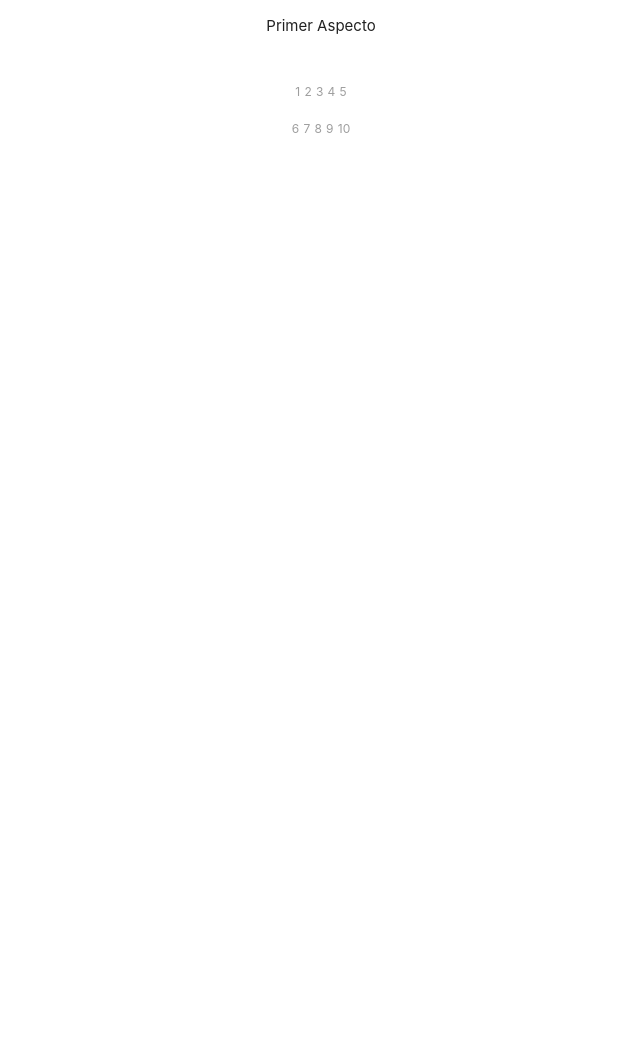
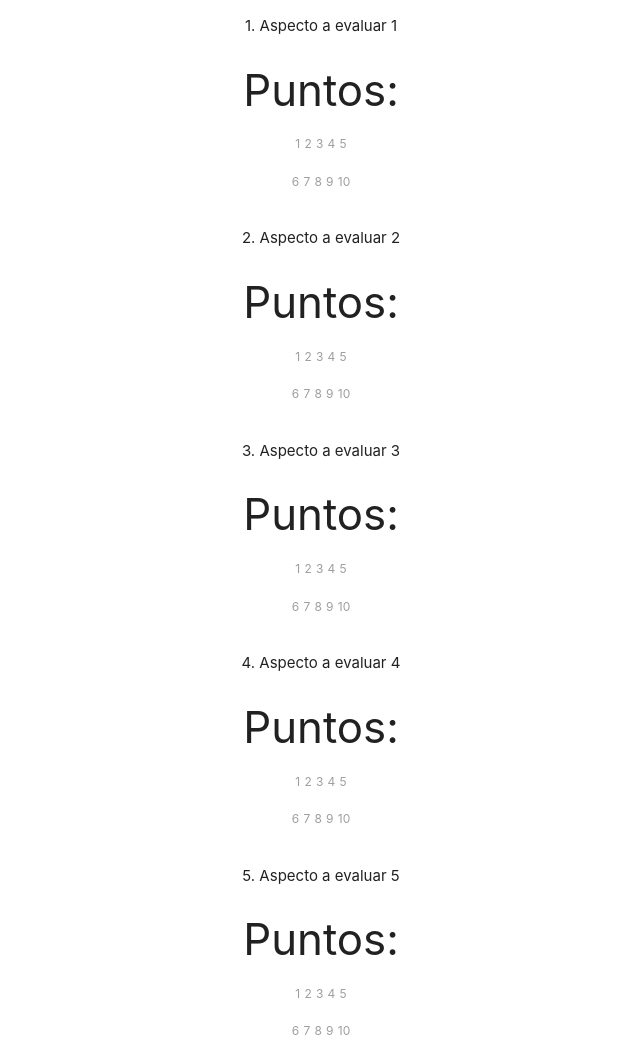
Before and after one commit to LuisPaGarcia/votos, a plain HTML site: page experimento.html in a window 1280 px wide. Shown: the top 1060 px of the page, without its empty margins (319-959 px from the left). Before the commit the page ends 800 px from the top, so only its background shows below. Drawn offline with nearby package versions, Linux system fonts and the light colour scheme.

Commit message:
Adding dynamic forms with radio buttons

```diff
--- a/app.js
+++ b/app.js
@@ -93,31 +93,31 @@ app.controller('mainCont', ( $scope )=>{
     $scope.experimentos = [
         {
             id: 1,
-            titulo: 'Titulo 1',
+            titulo: 'Aspecto a evaluar 1',
             descripcion:'El primer experimento',
             revisado: true
         },
         {
             id: 2,
-            titulo: 'Titulo 2',
+            titulo: 'Aspecto a evaluar 2',
             descripcion:'El segundo experimento',
             revisado: false
         },
         {
             id: 3,
-            titulo: 'Titulo 3',
+            titulo: 'Aspecto a evaluar 3',
             descripcion:'El tercer experimento',
             revisado: false
         },
         {
             id: 4,
-            titulo: 'Titulo 4',
+            titulo: 'Aspecto a evaluar 4',
             descripcion:'El cuarto experimento',
             revisado: false
         },
         {
             id: 5,
-            titulo: 'Titulo 5',
+            titulo: 'Aspecto a evaluar 5',
             descripcion:'El quinto experimento',
             revisado: false
         },
@@ -128,42 +128,70 @@ app.controller('mainCont', ( $scope )=>{
 
 /* Controlador crear usuario */
 app.controller('expCont', ( $scope )=>{
-    $scope.aspectos = [
 
-    ];
+    $scope.fun = (object)=>{
+        object.forEach(function(element) {
+            console.log(element.puntuacion)
+        }, this);
+    }
+
+
+    $scope.calculateAverage = function(MyData){
+        var sum = 0;
+
+        for(var i = 0; i < MyData.length; i++){
+            sum += parseInt(MyData[i], 10); //don't forget to add the base
+        }
+
+        var avg = sum/MyData.length;
+
+        return avg;
+    };
 
     $scope.experimentos = [
         {
             id: 1,
-            titulo: 'Titulo 1',
+            titulo: 'Aspecto a evaluar 1',
             descripcion:'El primer experimento',
-            revisado: true
+            revisado: true,
+            puntuacion:'',
+            juez:''
+
         },
         {
             id: 2,
-            titulo: 'Titulo 2',
+            titulo: 'Aspecto a evaluar 2',
             descripcion:'El segundo experimento',
-            revisado: false
+            revisado: false,
+            puntuacion:'',
+            juez:''
         },
         {
             id: 3,
-            titulo: 'Titulo 3',
+            titulo: 'Aspecto a evaluar 3',
             descripcion:'El tercer experimento',
-            revisado: false
+            revisado: false,
+            puntuacion:'',
+            juez:''
         },
         {
             id: 4,
-            titulo: 'Titulo 4',
+            titulo: 'Aspecto a evaluar 4',
             descripcion:'El cuarto experimento',
-            revisado: false
+            revisado: false,
+            puntuacion:'',
+            juez:''
         },
         {
             id: 5,
-            titulo: 'Titulo 5',
+            titulo: 'Aspecto a evaluar 5',
             descripcion:'El quinto experimento',
-            revisado: false
+            revisado: false,
+            puntuacion:'',
+            juez:''
         },
     ]
 
+    $scope.fun($scope.experimentos);
 
 });
--- a/experimento.html
+++ b/experimento.html
@@ -6,35 +6,42 @@
     <meta http-equiv="X-UA-Compatible" content="ie=edge">
     <title>Document</title>
 </head>
-<body ng-app="app" ng-controller="expCont">
+<body ng-app="app" ng-controller="expCont" >
 <div class="container center">
-    <p>Primer Aspecto</p>
-    <h1>{{  }}</h1>
-    <div class="row">
-        <p>
-        <input type="radio" name="voto1" id="voto1_1">
-        <label for="voto1_1">1</label>
-        <input type="radio" name="voto1" id="voto1_2">
-        <label for="voto1_2">2</label>
-        <input type="radio" name="voto1" id="voto1_3">
-        <label for="voto1_3">3</label>
-        <input type="radio" name="voto1" id="voto1_4">
-        <label for="voto1_4">4</label>
-        <input type="radio" name="voto1" id="voto1_5">
-        <label for="voto1_5">5</label>
-        </p><p>
-        <input type="radio" name="voto1" id="voto1_6">
-        <label for="voto1_6">6</label>
-        <input type="radio" name="voto1" id="voto1_7">
-        <label for="voto1_7">7</label>
-        <input type="radio" name="voto1" id="voto1_8">
-        <label for="voto1_8">8</label>
-        <input type="radio" name="voto1" id="voto1_9">
-        <label for="voto1_9">9</label>
-        <input type="radio" name="voto1" id="voto1_10">
-        <label for="voto1_10">10</label>
-        <p>
+
+    <div ng-repeat="experimento in experimentos">
+        <p>{{ experimento.id }}. {{ experimento.titulo }}</p>
+        <h3>Puntos: {{ experimento.puntuacion }}</h3>
+        <div class="row">
+            <p>
+            <input type="radio" name="{{'voto'+experimento.id}}" id="{{ 'object-' + experimento.id + 1 }}" value="1" ng-model="experimento.puntuacion">
+            <label for="{{ 'object-' + experimento.id + 1 }}">1</label>
+            <input type="radio" name="{{'voto'+experimento.id}}" id="{{ 'object-' + experimento.id + 2  }}" value="2" ng-model="experimento.puntuacion">
+            <label for="{{ 'object-' + experimento.id + 2 }}">2</label>
+            <input type="radio" name="{{'voto'+experimento.id}}" id="{{ 'object-' + experimento.id + 3  }}" value="3" ng-model="experimento.puntuacion">
+            <label for="{{ 'object-' + experimento.id + 3 }}">3</label>
+            <input type="radio" name="{{'voto'+experimento.id}}" id="{{ 'object-' + experimento.id + 4  }}" value="4" ng-model="experimento.puntuacion">
+            <label for="{{ 'object-' + experimento.id + 4 }}">4</label>
+            <input type="radio" name="{{'voto'+experimento.id}}" id="{{ 'object-' + experimento.id + 5  }}" value="5" ng-model="experimento.puntuacion">
+            <label for="{{ 'object-' + experimento.id + 5 }}">5</label>
+            </p><p>
+            <input type="radio" name="{{'voto'+experimento.id}}" id="{{ 'object-' + experimento.id + 6  }}" value="6" ng-model="experimento.puntuacion">
+            <label for="{{ 'object-' + experimento.id + 6 }}">6</label>
+            <input type="radio" name="{{'voto'+experimento.id}}" id="{{ 'object-' + experimento.id + 7  }}" value="7" ng-model="experimento.puntuacion">
+            <label for="{{ 'object-' + experimento.id + 7 }}">7</label>
+            <input type="radio" name="{{'voto'+experimento.id}}" id="{{ 'object-' + experimento.id + 8  }}" value="8" ng-model="experimento.puntuacion">
+            <label for="{{ 'object-' + experimento.id + 8 }}">8</label>
+            <input type="radio" name="{{'voto'+experimento.id}}" id="{{ 'object-' + experimento.id + 9  }}" value="9" ng-model="experimento.puntuacion">
+            <label for="{{ 'object-' + experimento.id + 9 }}">9</label>
+            <input type="radio" name="{{'voto'+experimento.id}}" id="{{ 'object-' + experimento.id + 10  }}" value="10" ng-model="experimento.puntuacion">
+            <label for="{{ 'object-' + experimento.id + 10 }}">10</label>
+            <p>
+        </div>
     </div>
+    <div ng-repeat="experimento in experimentos">
+        <p> {{ experimento.id }} : {{  experimento.puntuacion }}</p>
+    </div>
+    Average: {{calculateAverage(experimentos)}}
 </div>
 <script type="text/javascript" src="https://code.jquery.com/jquery-2.1.1.min.js"></script>
 <script type="text/javascript" src="angular.min.js"></script>
```
